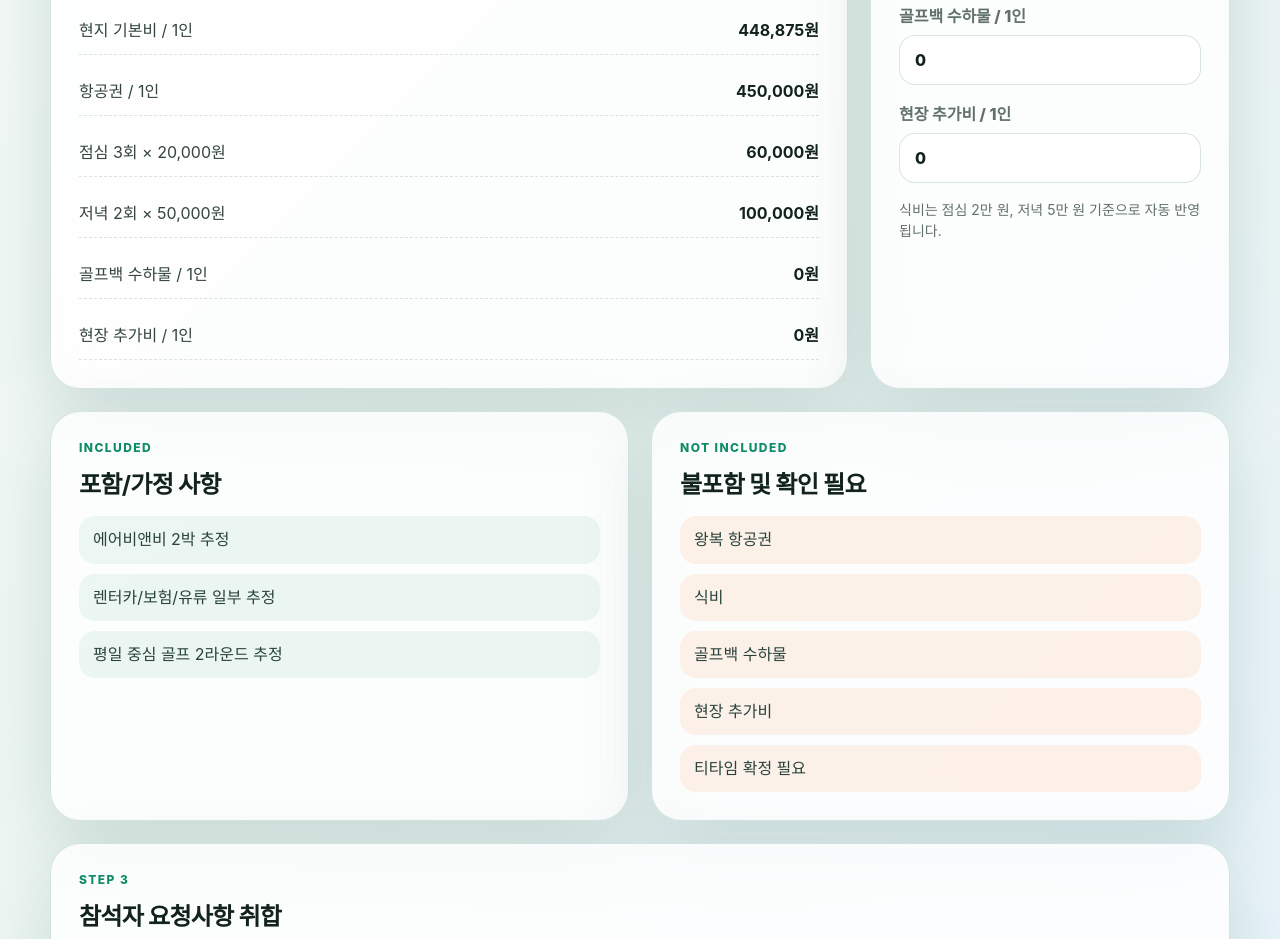
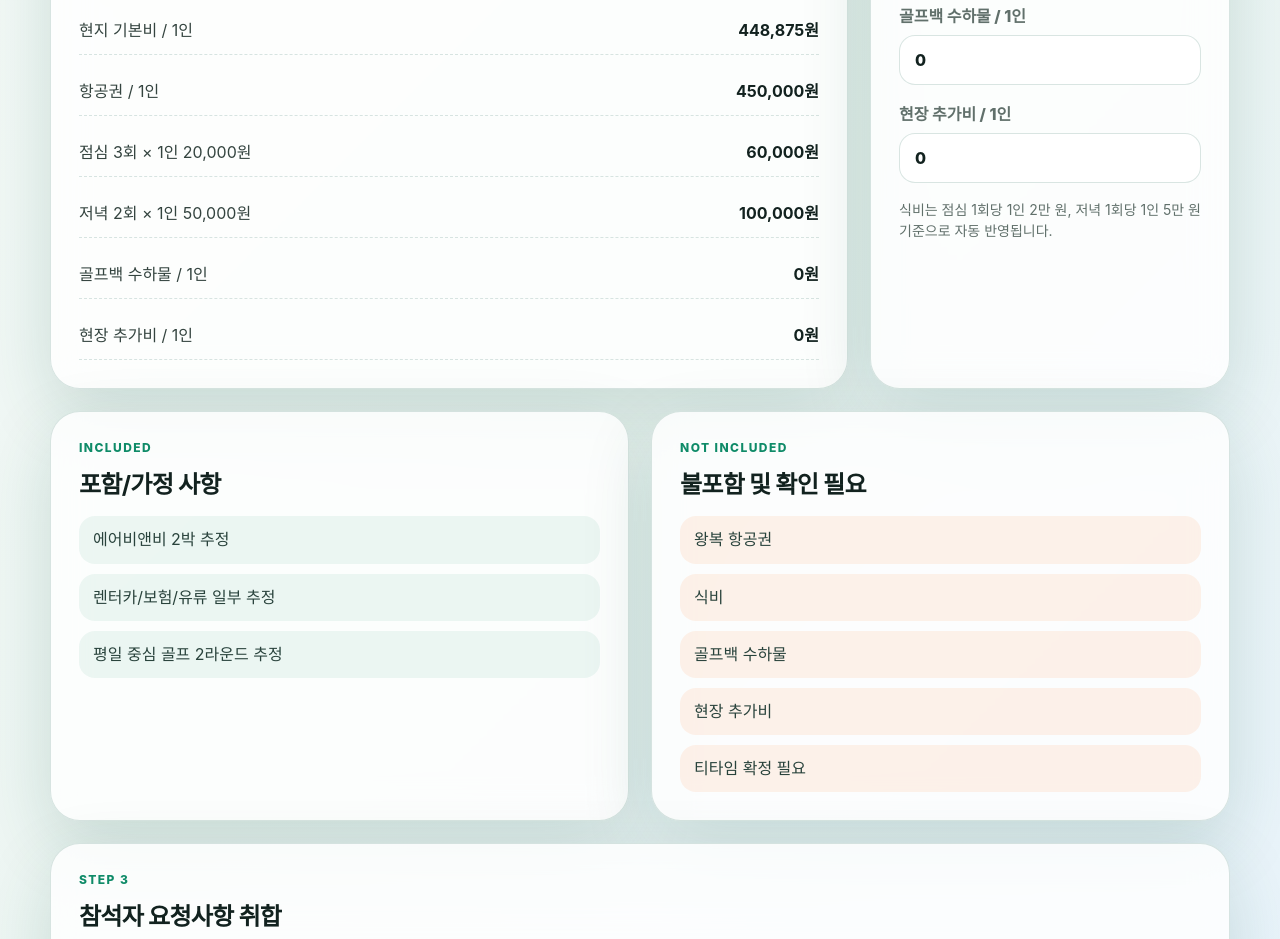
Before and after one commit to taewan85-chuck/hokkaido-energy-forum, a plain HTML site: page index.html in a window 1280 px wide. Shown: the part 1029-1968 px from the top of the page. Drawn offline with Linux system fonts and the light colour scheme.

Commit message:
Clarify per-person meal pricing

```diff
--- a/app.mjs
+++ b/app.mjs
@@ -44,8 +44,8 @@ function render() {
   $('#breakdown').innerHTML = [
     [baseLabel, formatKrw(result.basePerPerson)],
     ['항공권 / 1인', formatKrw(result.flightPerPerson)],
-    [`점심 ${result.days}회 × 20,000원`, formatKrw(result.lunchCostPerPerson)],
-    [`저녁 ${result.nights}회 × 50,000원`, formatKrw(result.dinnerCostPerPerson)],
+    [`점심 ${result.days}회 × 1인 20,000원`, formatKrw(result.lunchCostPerPerson)],
+    [`저녁 ${result.nights}회 × 1인 50,000원`, formatKrw(result.dinnerCostPerPerson)],
     ['골프백 수하물 / 1인', formatKrw(result.baggagePerPerson)],
     ['현장 추가비 / 1인', formatKrw(result.extraPerPerson)],
   ].map(([label, value]) => `<div class="row"><span>${label}</span><strong>${value}</strong></div>`).join('');
--- a/index.html
+++ b/index.html
@@ -92,7 +92,7 @@
           <span>현장 추가비 / 1인</span>
           <input id="extra" type="number" step="10000" value="0" />
         </label>
-        <p class="hint">식비는 점심 2만 원, 저녁 5만 원 기준으로 자동 반영됩니다.</p>
+        <p class="hint">식비는 점심 1회당 1인 2만 원, 저녁 1회당 1인 5만 원 기준으로 자동 반영됩니다.</p>
       </aside>
     </section>
 
```
